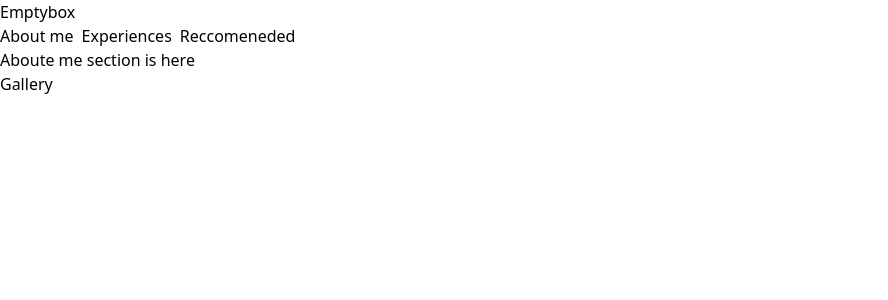
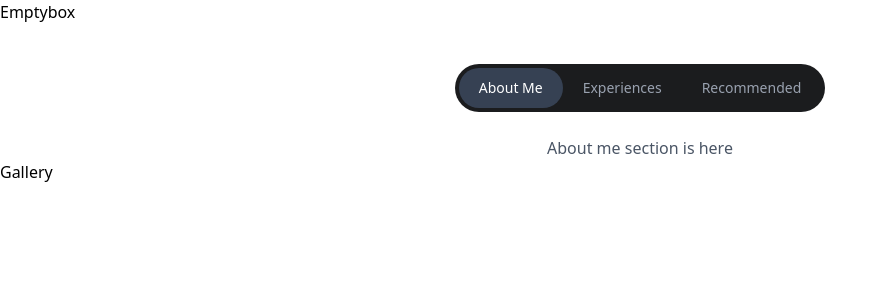
Before and after one commit to rahulgope45/Lunacal-assignment, a React (Vite) app: page / in a window 1280 px wide. Shown: the top 300 px of the page, without its empty margins (0-888 px from the left). Built offline with nearby package versions, Linux system fonts and the light colour scheme.

Commit message:
Using framer motion to make the button sliding effect

```diff
--- a/package.json
+++ b/package.json
@@ -11,6 +11,7 @@
   },
   "dependencies": {
     "@tailwindcss/vite": "^4.1.15",
+    "framer-motion": "^12.23.24",
     "react": "^19.1.0",
     "react-dom": "^19.1.0",
     "tailwindcss": "^4.1.15"
--- a/src/component/Sliderintro.jsx
+++ b/src/component/Sliderintro.jsx
@@ -1,70 +1,70 @@
-import React, { useState } from 'react'
+import React, { useState } from "react";
+import { motion } from "framer-motion";
 
 function Sliderintro() {
+  const [active, setActive] = useState("one");
 
-    const Abouteme = () =>
-        <div>
-            <p>
-                Aboute me section is here
-            </p>
-        </div>;
+  const Abouteme = () => (
+    <div>
+      <p>About me section is here</p>
+    </div>
+  );
 
+  const Experiences = () => (
+    <div>
+      <p>Experiences section is here</p>
+    </div>
+  );
 
-    const Experiences = () =>
-        <div>
-            <p>
-                Experiences section is here
-            </p>
-        </div>;
-
-
-    const Reccomeneded = () =>
-        <div>
-            <p>
-                Reccomeneded section is here
-            </p>
-        </div>;
-
-
-    const [active, setactive] = useState('one')
-
+  const Reccomeneded = () => (
+    <div>
+      <p>Recommended section is here</p>
+    </div>
+  );
 
   return (
-    <div>
-        <div className='flex items-center gap-2'>
-            <button
-            onClick={() => setactive('one')}
-            className='cursor-pointer '
-            >
-                About me
-            </button>
-            <button
-            onClick={() => setactive('two')}
-            className='cursor-pointer '
-            >
-                Experiences
-            </button>
-            <button
-            onClick={() => setactive('three')}
-            className='cursor-pointer '
-            >
-                Reccomeneded
-            </button>
-        </div>
-        <div>
-            {
-                active === 'one' && <Abouteme/>
-            }
-            {
-                active === 'two' && <Experiences/>
-            }
-            {
-                active === 'three' && <Reccomeneded/>
-            }
+    <div className="w-full flex flex-col items-center mt-10">
+      {/* Button Container */}
+      <div className="relative flex bg-[#1b1c1e] p-1 rounded-full">
+        {[
+          { id: "one", label: "About Me" },
+          { id: "two", label: "Experiences" },
+          { id: "three", label: "Recommended" },
+        ].map((tab) => (
+          <button
+            key={tab.id}
+            onClick={() => setActive(tab.id)}
+            className="relative px-5 py-2.5 text-sm font-medium text-gray-300 rounded-full transition-colors"
+          >
+            {/* Active sliding background */}
+            {active === tab.id && (
+              <motion.div
+                layoutId="active-pill"
+                className="absolute inset-0 bg-gray-700 rounded-full z-0"
+                transition={{
+                  type: "spring",
+                  stiffness: 400,
+                  damping: 30,
+                }}
+              />
+            )}
 
-        </div>
+            {/* Text — ensure it's above the motion div */}
+            <span className={`relative z-10 ${active === tab.id ? "text-white" : "text-gray-400"}`}>
+              {tab.label}
+            </span>
+          </button>
+        ))}
+      </div>
+
+      {/* Content Section */}
+      <div className="mt-6 text-gray-600">
+        {active === "one" && <Abouteme />}
+        {active === "two" && <Experiences />}
+        {active === "three" && <Reccomeneded />}
+      </div>
     </div>
-  )
+  );
 }
 
-export default Sliderintro
+export default Sliderintro;
```
Also changed, not shown: 1 other file (tests, documents, lock files or other folders).
